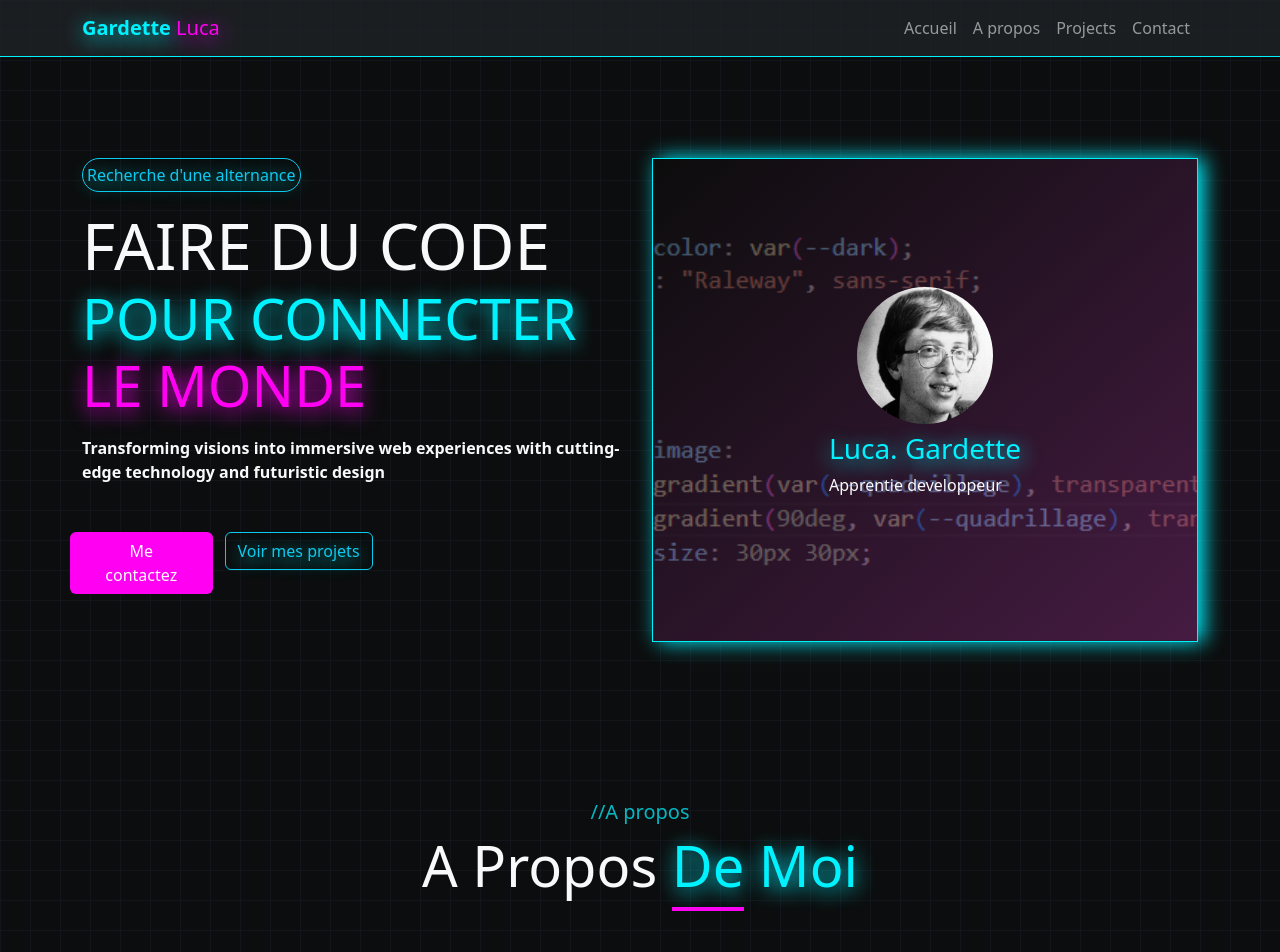
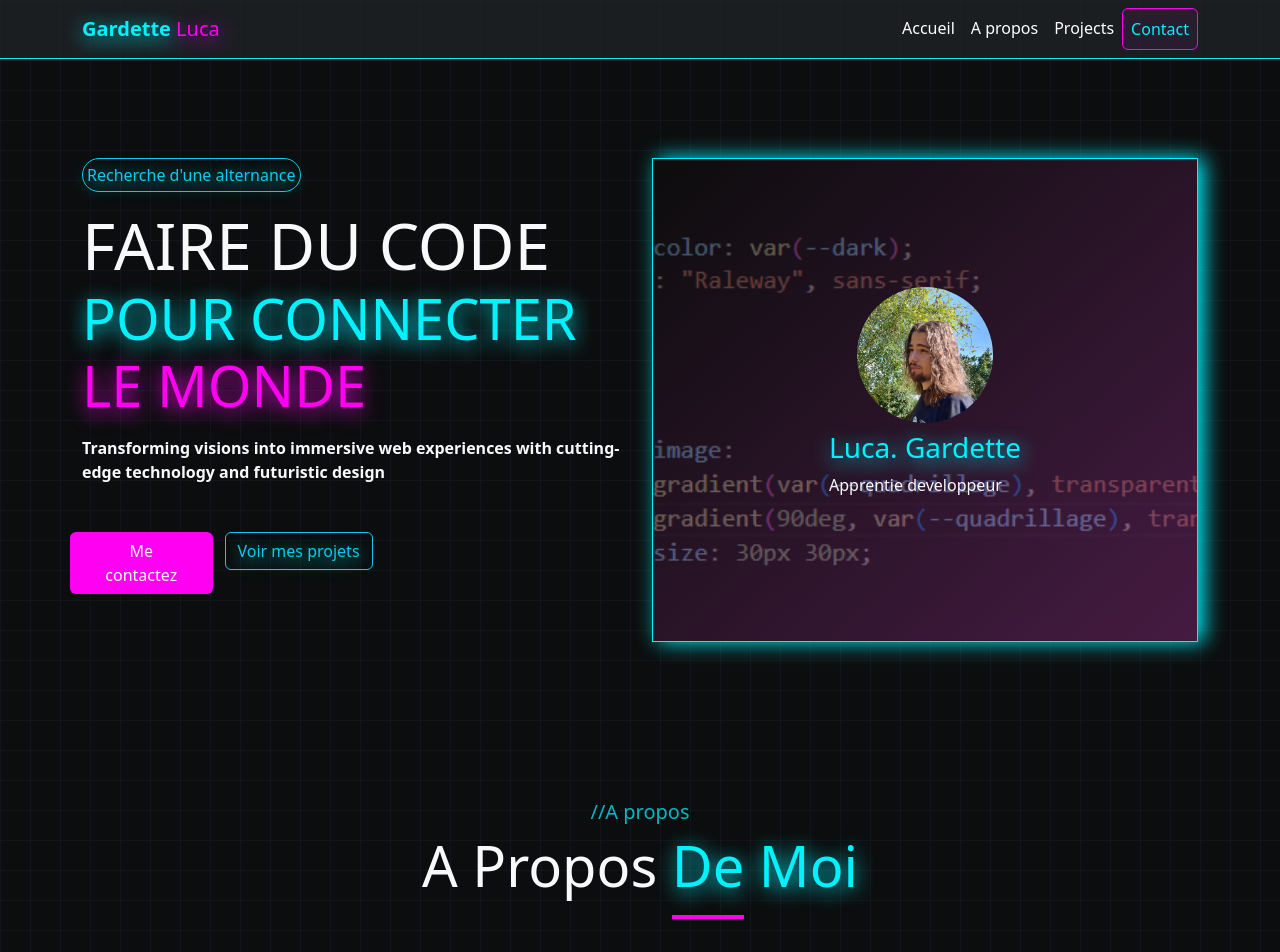
Before and after one commit to passaleph/CV, a website: page index.html in a window 1280 px wide. Shown: the top 952 px of the page. Drawn offline with nearby package versions, Linux system fonts and the light colour scheme.

Commit message:
changement navbar et image
j"ai rajoute su style a la navbar ou quand on scrolle selon l'endroit ou on est sa rend bleu une certaine partie de la navbar

```diff
--- a/css/main.css
+++ b/css/main.css
@@ -166,3 +166,8 @@ body
 .fond-main {
     background-color: #070c10d9;
 }
+
+
+.navbar .nav-link.active {
+  color: var(--bs-primary) !important;
+}
--- a/index.html
+++ b/index.html
@@ -18,7 +18,7 @@
 
 
 </head>
-<body class="text-light" style="background-color: var(--dark);" id="main">
+<body class="text-light" style="background-color: var(--dark);" id="main" data-bs-spy="scroll" data-bs-target="#navbarNav" data-bs-offset="80" >
 
 
     <div class="container-fluid" >
@@ -36,16 +36,16 @@
                     <div class="collapse navbar-collapse" id="navbarNav">
                         <ul class="navbar-nav ms-auto">
                             <li class="nav-item">
-                                <a class="nav-link" href="#">Accueil</a>
+                                <a class="nav-link text-white" href="#accueil">Accueil</a>
                             </li>
                             <li class="nav-item">
-                                <a class="nav-link" href="#">A propos</a>
+                                <a class="nav-link text-white" href="#a-propos">A propos</a>
                             </li>
                             <li class="nav-item">
-                                <a class="nav-link" href="#">Projects</a>
+                                <a class="nav-link text-white" href="#projets">Projects</a>
                             </li>
-                            <li class="nav-item">
-                                <a class="nav-link" href="#">Contact</a>
+                            <li class="nav-item fond-rose-faible border border-secondary rounded-2 ">
+                                <a class="nav-link text-white " href="#contact">Contact </a>
                             </li>
                         </ul>
                     </div>
@@ -53,8 +53,8 @@
             </nav>
         </header>
 
-        <div class="container d-flex  align-items-center vh-100">
-            <div class="row">
+        <div class="container d-flex  align-items-center vh-100"id = "accueil">
+            <div class="row" >
                 <div class="col-lg-6 col-12 fw-bold mb-5">
 
                     <p href="couton mes projets" class="border-info rounded-5 btn btn-outline-info neon-bleu p-1">Recherche d'une alternance</p>
@@ -74,7 +74,7 @@
 
                 <div class="col-lg-6 col-12">
                     <div class="neon-bleu-border d-flex justify-content-center align-items-center flex-column" id="code">
-                        <img src="./images/billgates.png" alt="luca" class="img-fluid rounded-circle w-25 ">
+                        <img src="./images/luca.png" alt="luca" class="img-fluid rounded-circle w-25 ">
                         <div class="mt-2">
                             <h3 class="neon-bleu">Luca. Gardette</h3>
                             <p class="">Apprentie developpeur</p>
@@ -86,10 +86,10 @@
 
     <!-- ces la div qui pemet de continuer de mettre le grillage -->
     </div>
-        <section class=" container" id="a-propos">
+        <section class="container" id="a-propos">
             <div class="bg-sucess mb-5">
                 <h5 class="text-center text-primary opacity-75">//A propos</h5>
-                <h1 class="display-4 text-center ">A Propos <span class="border-bottom border-secondary border-4 pb-2 d-inline-block neon-bleu">De</span><span class="neon-bleu"> Moi</span></h1>
+                <h1 class="display-4 text-center ">A Propos <span class="border-bottom border-secondary border-4 pb-3 d-inline-block neon-bleu">De</span><span class="neon-bleu"> Moi</span></h1>
                 <div class="row mt-5">
                     <div class="col-12 col-md-6">
                         <img src="./images/personnage_fond.png" alt="une illustration de moi en néon" class="img-fluid w-100">
@@ -142,10 +142,10 @@
                 </div>
             </div>
         </section>
-        <section class="container">
+        <section class="container" id="projets">
             <div class="text-center mb-5">
                 <h5 class="text-center text-secondary opacity-75">//Projects</h5>
-                <h1>Mes <span class="neon-rose border-bottom-bleu border-4 pb-2 d-inline-block  ">projets</span></h1>
+                <h1>Mes <span class="neon-rose border-bottom-bleu border-4 pb-3 d-inline-block  ">projets</span></h1>
                 <p>Découvez mes projets les plus passionnants que j'ai pu réaliser en autodidacte et au sein de mon école.</p>
             </div>
             <div class = "row ">
@@ -186,7 +186,7 @@
 
         <section class="container mt-5" id="contact">
             <h5 class="text-center text-secondary opacity-75">//Contact</h5>
-            <h1 class="text-center mb-5">Me <span class="neon-rose border-bottom-bleu border-4 pb-2 d-inline-block ">Contacter</span></h1>
+            <h1 class="text-center mb-5">Me <span class="neon-rose border-bottom-bleu border-4 pb-3 d-inline-block ">Contacter</span></h1>
             <div class="row">
                 <div class="col-md-6 col-12">
                     <form action="/votre-script.php" method="POST">
@@ -274,6 +274,6 @@
 
 
     <script src="/js/main.js"> </script>
-    <script>src="./node_modules/bootstrap/dist/js/bootstrap.min.js"</script>
+    <script src="./node_modules/bootstrap/dist/js/bootstrap.min.js"></script>
 </body>
 </html>
```
Also changed, not shown: images/luca.png (added).
